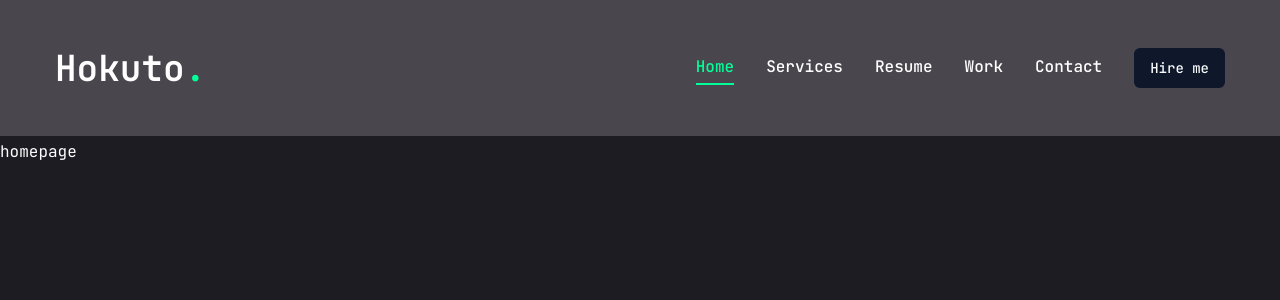
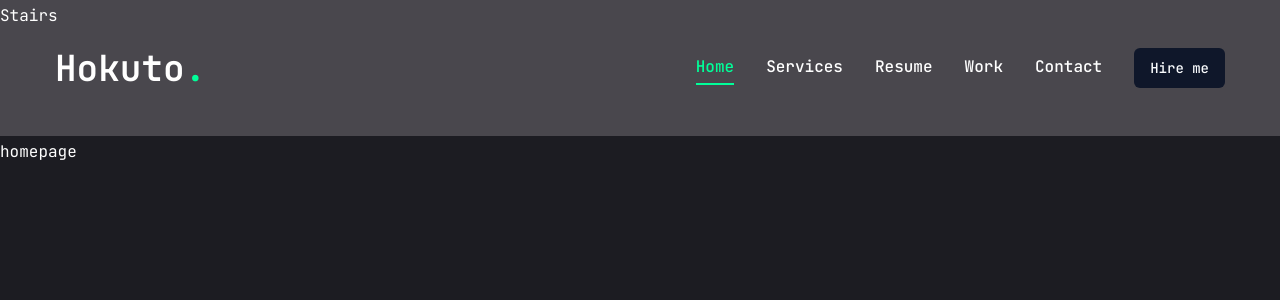
Before and after one commit to hkthirano/portfolio, a Next.js app: page / in a window 1280 px wide. Shown: the top 300 px of the page. Built offline with nearby package versions, Linux system fonts and the light colour scheme.

Commit message:
feat: Add StairTransition component for animated page transitions

```diff
--- a/app/layout.tsx
+++ b/app/layout.tsx
@@ -5,6 +5,7 @@
 // components
 import Header from "@/components/Header";
 import PageTransition from "@/components/PageTransition";
+import StairTransition from "@/components/StairTransition";
 
 const jetBrainsMono = JetBrains_Mono({
   subsets: ["latin"],
@@ -26,6 +27,7 @@
     <html lang="en">
       <body className={jetBrainsMono.className}>
         <Header />
+        <StairTransition />
         <PageTransition>
           {children}
         </PageTransition>
--- /dev/null
+++ b/components/StairTransition.tsx
@@ -0,0 +1,24 @@
+"use client";
+
+import { AnimatePresence, motion } from "framer-motion";
+import { usePathname } from "next/navigation";
+
+// components
+import Stairs from "./Stairs";
+
+const StairTransition = () => {
+    const pathname = usePathname();
+    return (
+        <>
+            <AnimatePresence mode="wait">
+                <div key={pathname}>
+                    <div className="h-screen w-screen fixed top-0 left-0 right-0 pointer-events-none z-40 flex">
+                        <Stairs />
+                    </div>
+                </div>
+            </AnimatePresence>
+        </>
+    )
+};
+
+export default StairTransition;
--- /dev/null
+++ b/components/Stairs.tsx
@@ -0,0 +1,5 @@
+const Stairs = () => {
+    return <div>Stairs</div>
+};
+
+export default Stairs;
```
